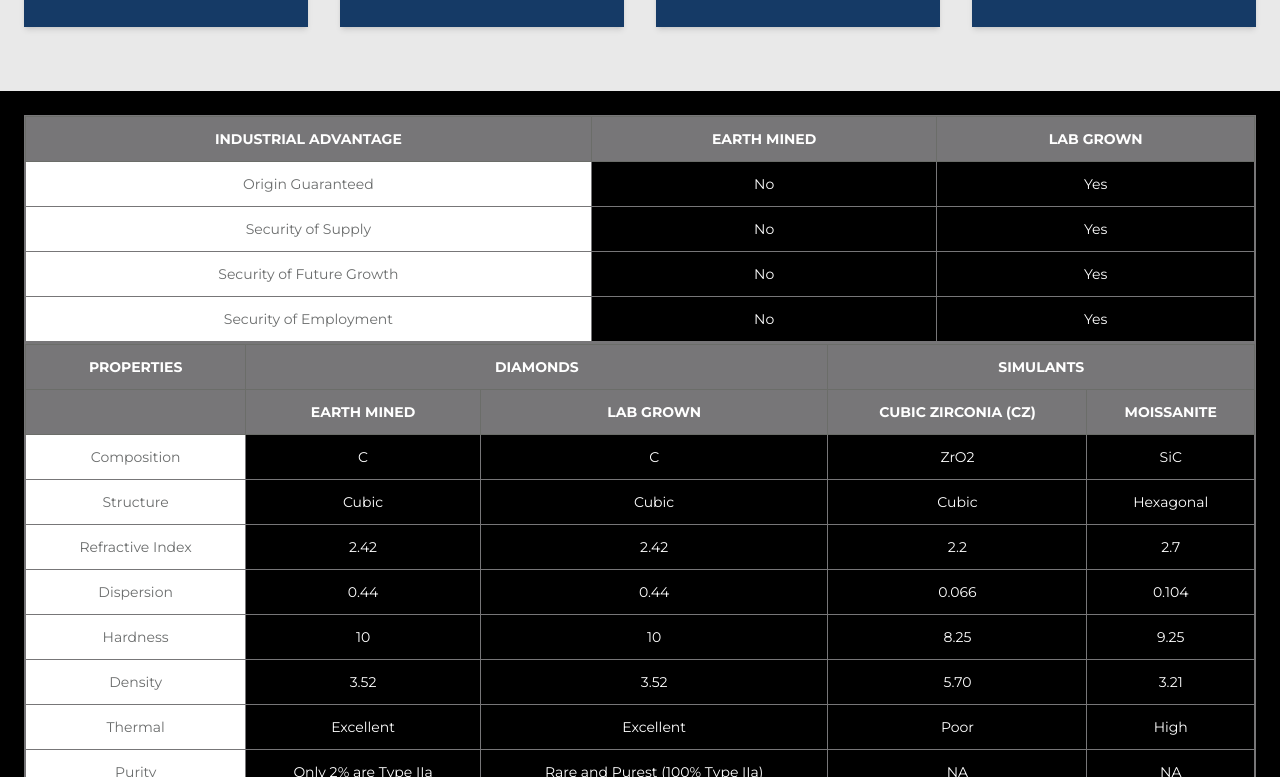
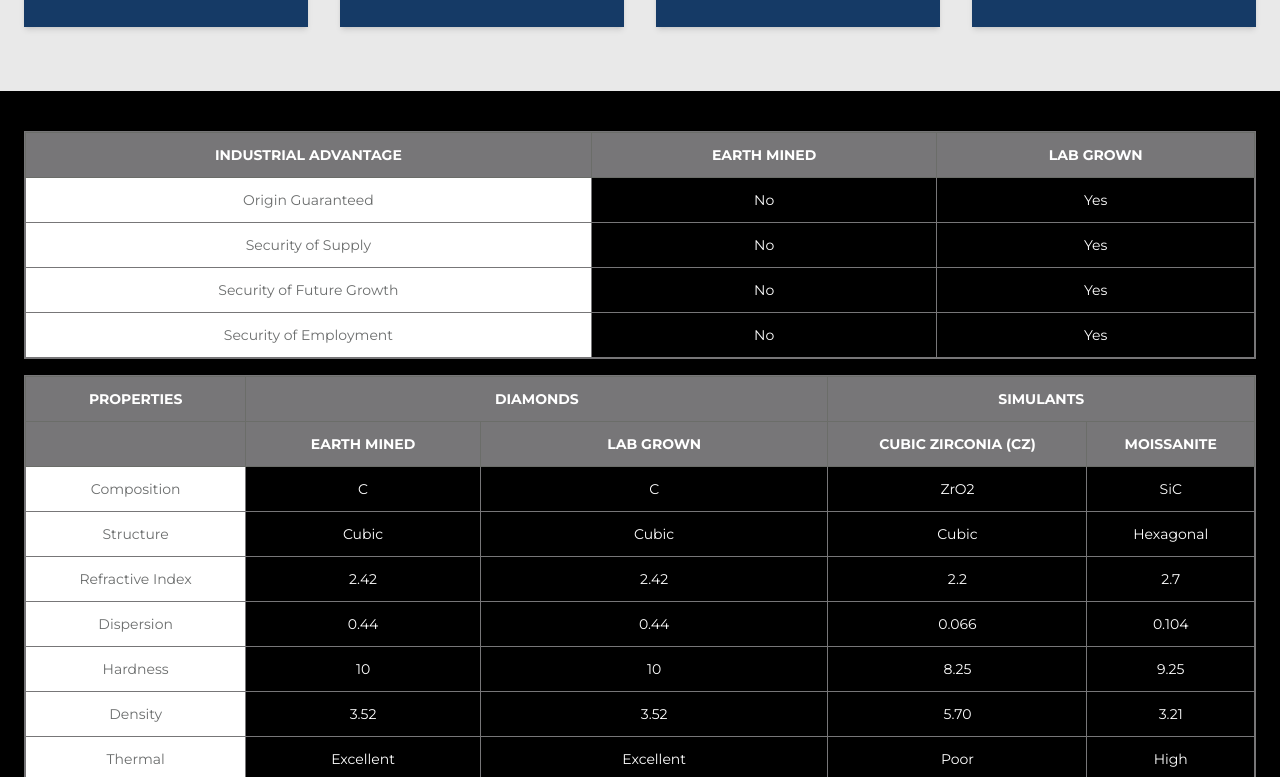
Before and after one commit to muskanDaruka/diamond-atelier-website-update, a Next.js app: page /difference in a window 1280 px wide. Shown: the part 963-1740 px from the top of the page. Built offline with nearby package versions, Linux system fonts and the light colour scheme.

Commit message:
fix: css

```diff
--- a/src/components/About/Difference/DifferenceBetweenDiamonds.jsx
+++ b/src/components/About/Difference/DifferenceBetweenDiamonds.jsx
@@ -161,7 +161,7 @@ function DifferenceBetweenDiamonds() {
                 </div>
             </section>
             <section className='bg-black text-white'>
-            <Table tableData={tableData} />
+                <Table tableData={tableData} className="border-separate border-spacing-y-4"/>
             </section>
         </div>
     );
--- a/src/components/common/Table.jsx
+++ b/src/components/common/Table.jsx
@@ -7,14 +7,14 @@ const Table = ({ tableData }) => {
             {tableData.map(({ headers, rows, colSpans, title }, tableIndex) => (
                 <motion.div
                     key={tableIndex}
-                    className="overflow-x-auto max-w-full border border-[#777678]"
+                    className="overflow-x-auto max-w-full  mt-4 border border-[#777678]"
                     initial={{ opacity: 0, y: 50 }}
                     whileInView={{ opacity: 1, y: 0 }}
                     transition={{ duration: 0.8, delay: tableIndex * 0.3 }}
                     viewport={{ once: true }}
                 >
                     <div className="w-full">
-                        <table className="min-w-max w-full border border-[#777678] text-white text-sm font-montserrat">
+                        <table className=" min-w-max w-full border border-[#777678] text-white text-sm font-montserrat">
                             <thead>
                                 {headers.map((headerRow, rowIndex) => (
                                     <tr key={rowIndex} className="bg-[#777678] text-left">
```
